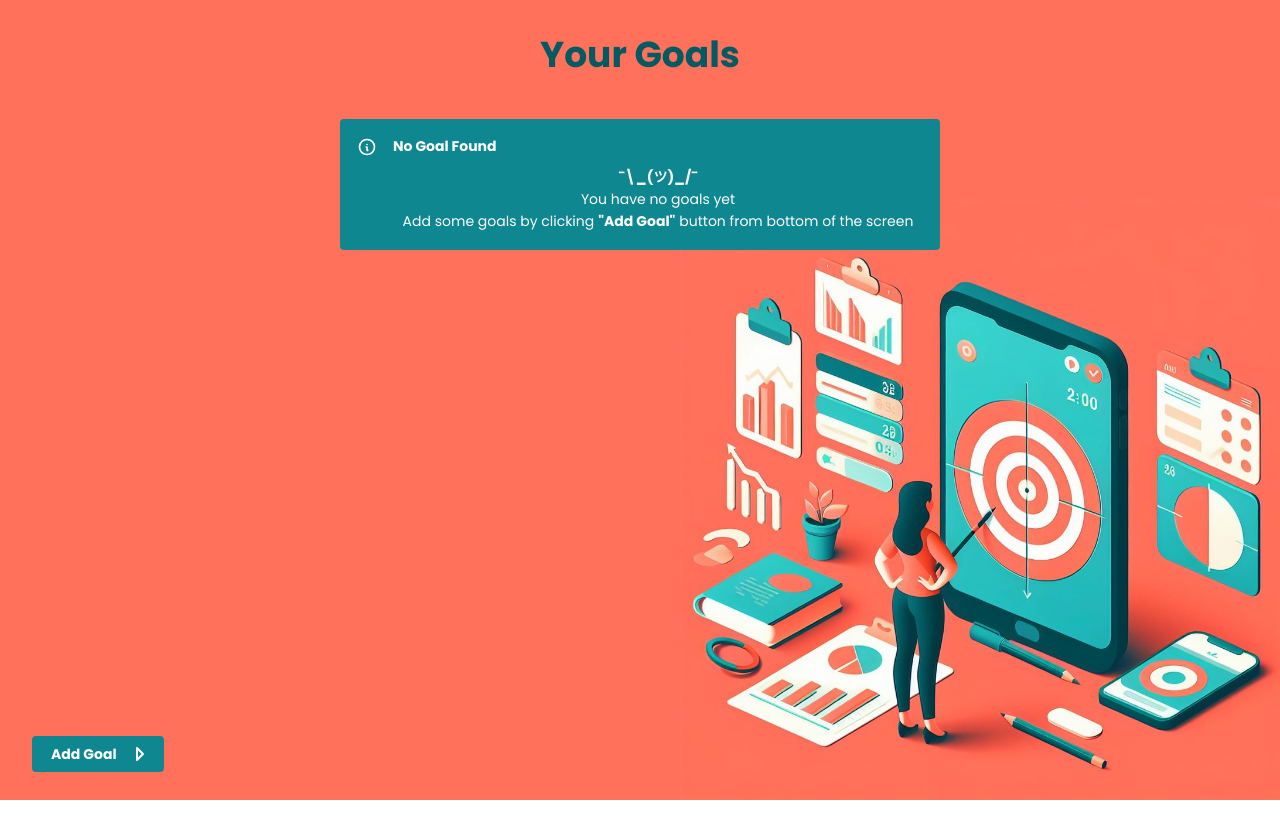
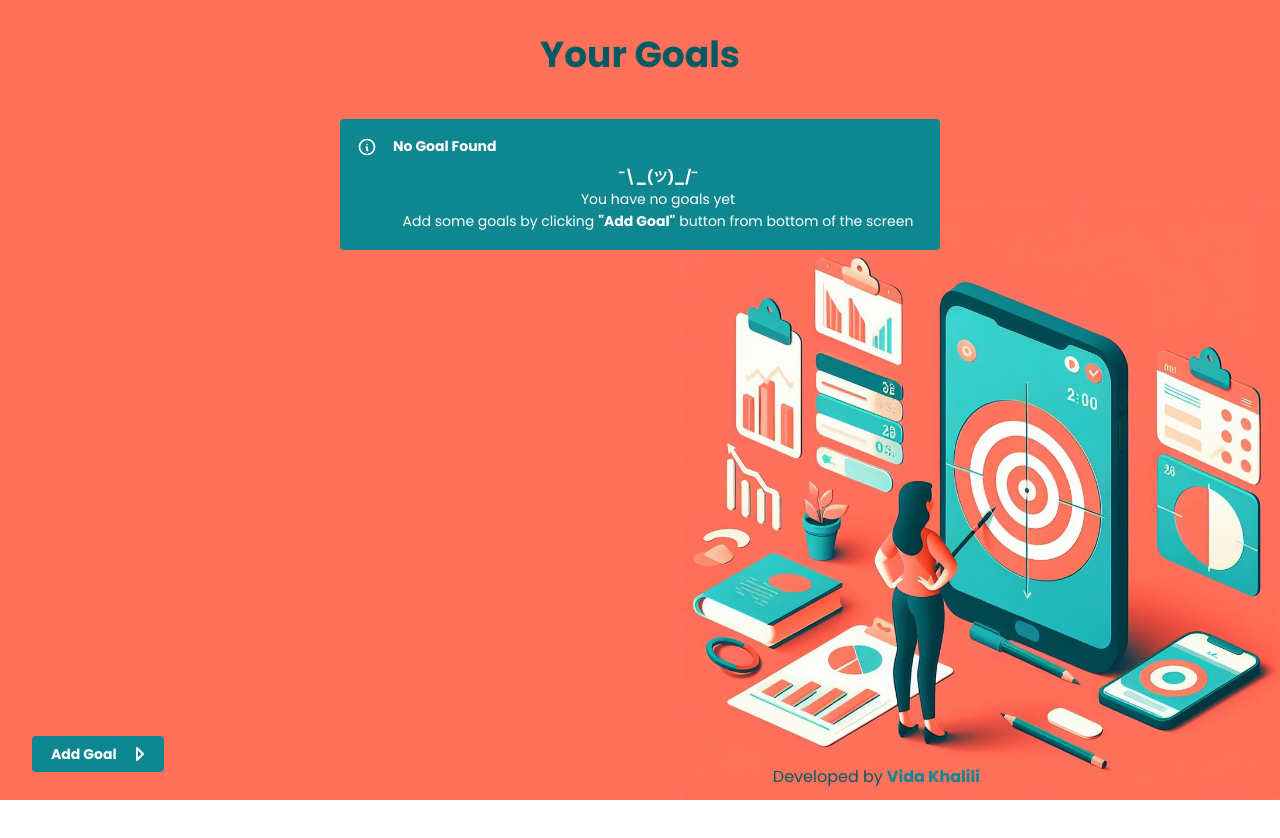
Before and after one commit to vida-khalili/goal-manager-typescript, a React (Vite) app: page / in a window 1280 px wide. Shown: the top 838 px of the page. Built offline with nearby package versions, Linux system fonts and the light colour scheme.

Commit message:
added Footer

```diff
--- a/src/App.tsx
+++ b/src/App.tsx
@@ -7,6 +7,7 @@ import { v4 as uuidv4 } from "uuid";
 import InfoBox from "./components/InfoBox/InfoBox";
 import bgImage from "./assets/bg-coral.jpg";
 import { useMediaQuery } from "@mantine/hooks";
+import Footer from "./components/Footer/Footer";
 
 export interface IGoal {
   id: string;
@@ -133,6 +134,7 @@ export default function App() {
           </InfoBox>
         )}
         <GoalsList goals={goals} handleDeleteGoal={handleDeleteGoal} />
+        <Footer />
       </Box>
     </Box>
   );
--- /dev/null
+++ b/src/components/Footer/Footer.tsx
@@ -0,0 +1,28 @@
+import { Anchor, Text } from "@mantine/core";
+import { useMediaQuery } from "@mantine/hooks";
+
+const Footer = () => {
+  const isMobile = useMediaQuery(`(max-width: 768px)`);
+
+  return (
+    <Text
+      pos={"absolute"}
+      bottom={isMobile ? 5 : 10}
+      right={isMobile ? 100 : 300}
+    >
+      Developed by
+      <Anchor
+        href="https://vidakhalili.ir"
+        target="_blank"
+        rel="noreferrer"
+        ml={4}
+        fw={"bold"}
+        underline="hover"
+      >
+        Vida Khalili
+      </Anchor>
+    </Text>
+  );
+};
+
+export default Footer;
```
